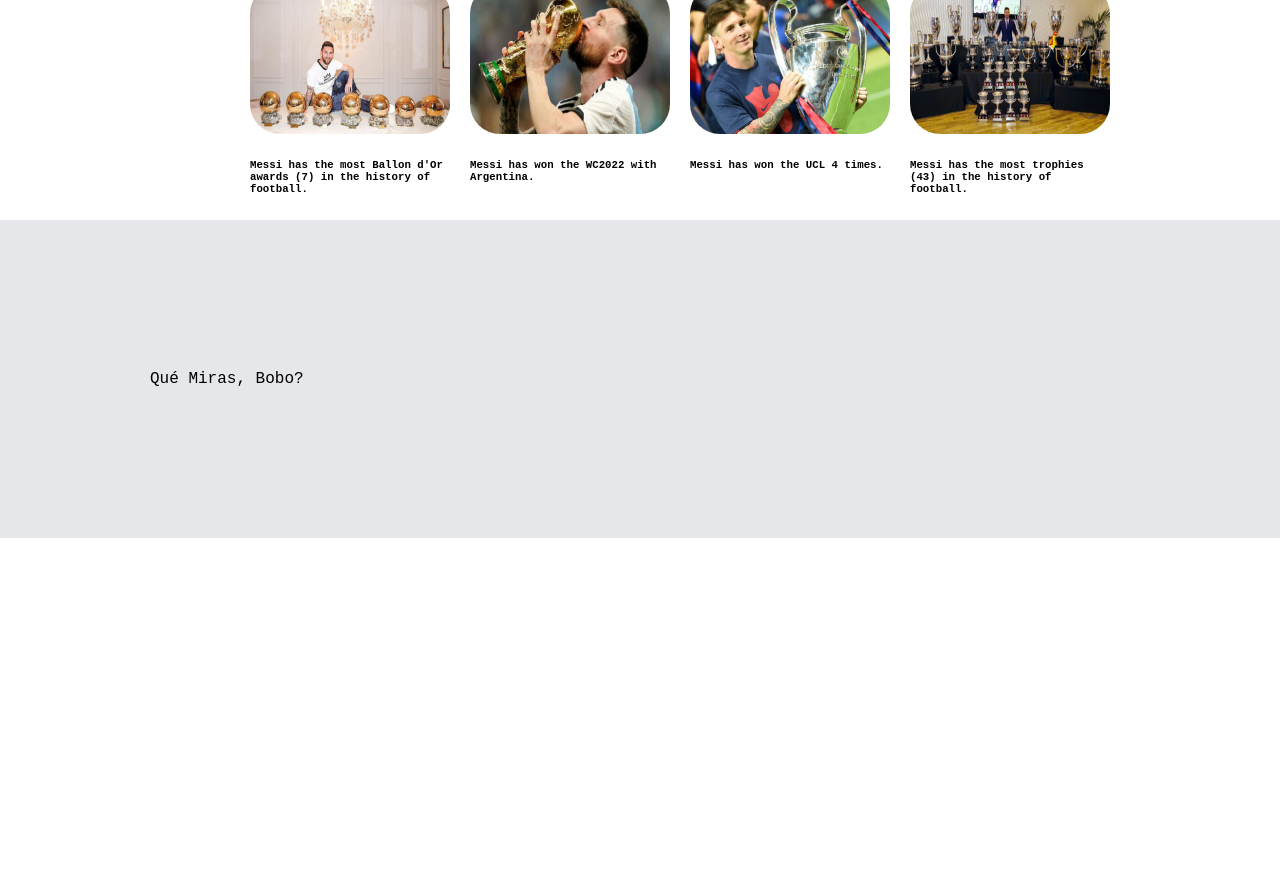
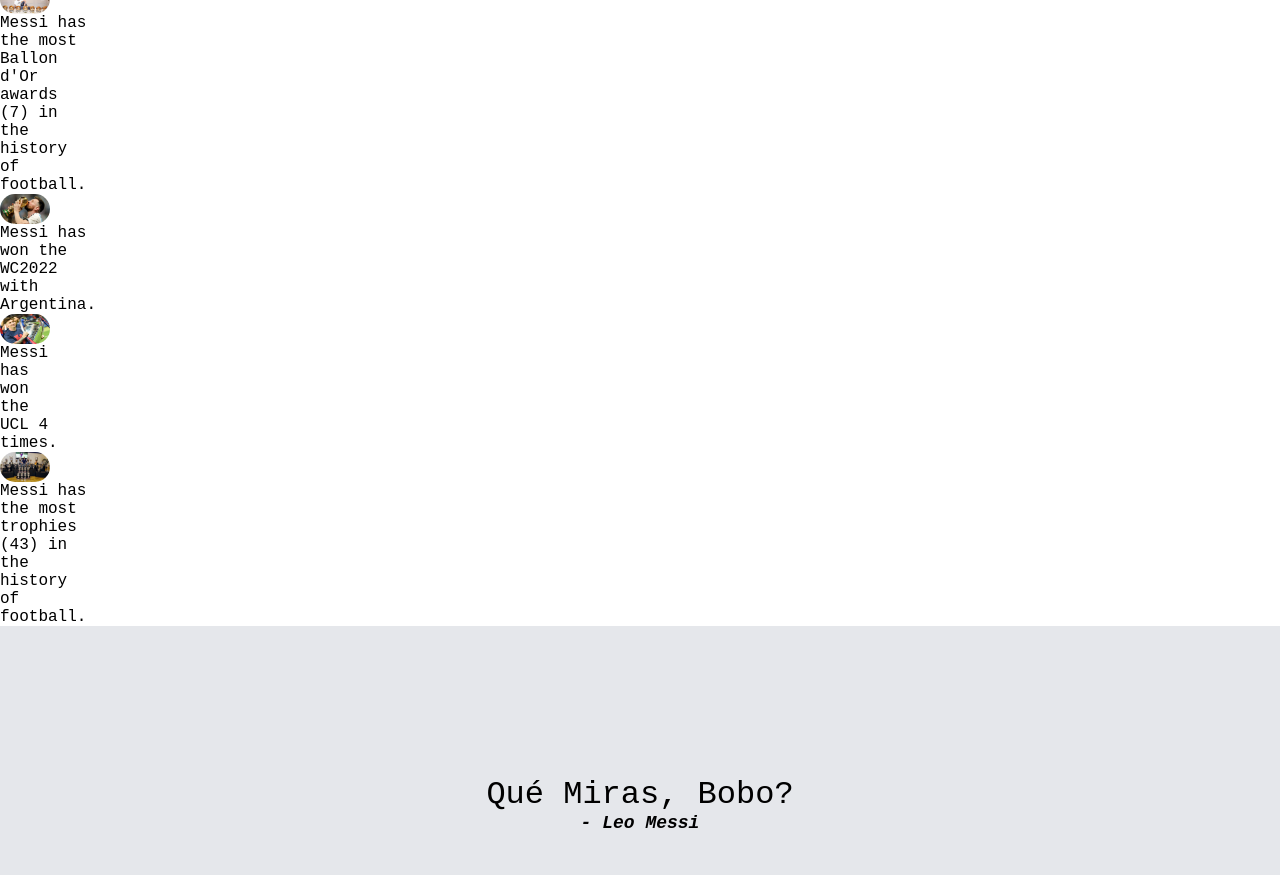
Before and after one commit to awsimness/landing_page, a plain HTML site: page index.html in a window 1280 px wide. Shown: the part 591-1466 px from the top of the page. Before the commit the page ends 1129 px from the top, so only its background shows below. Drawn offline with Linux system fonts and the light colour scheme.

Commit message:
Fix some formatting. Someissues in the accolades section still persist

```diff
--- a/index.html
+++ b/index.html
@@ -17,6 +17,7 @@
             <li><a href="#">header link two</a></li>
             <li><a href="#">header link three</a></li>
         </ul>
+    </div>
 
     <div class="main">
         <div class="content1">
@@ -26,32 +27,34 @@
         </div>
         <img class="hero" src="./images/messiwc.jpeg">
     </div>
-    </div>
 
     <div class="caption">Some Notable Accolades</div>
 
     <div class="accolades">
         <div class="pair p1">
             <img class="clip" src="./images/bdor.jpeg">
-            <h6>Messi has the most Ballon d'Or awards (7) in the history of football.</h1>
+            <div class="c1">Messi has the most Ballon d'Or awards (7) in the history of football.</div>
         </div>
 
         <div class="pair p2">
             <img class="clip" src="./images/wc2.jpg">
-            <h6>Messi has won the WC2022 with Argentina.</h1>
+            <div class="c1">Messi has won the WC2022 with Argentina.</div>
         </div>
 
         <div class="pair p3">
             <img class="clip" src="./images/ucl.jpg">
-            <h6>Messi has won the UCL 4 times.</h1>
+            <div class="c1">Messi has won the UCL 4 times.</div>
         </div>
 
         <div class="pair p4">
             <img class="clip" src="./images/trophies.jpg">
-            <h6>Messi has the most trophies (43) in the history of football.</h1>
+            <div class="c1">Messi has the most trophies (43) in the history of football.</div>
         </div>
     </div>
 
-    <div class="quote">Qué Miras, Bobo?</div>
+    <div class="quote">
+        <div>Qué Miras, Bobo?</div>
+        <div class="name">- Leo Messi</div>
+    </div>
 </body>
 </html>
--- a/style.css
+++ b/style.css
@@ -20,8 +20,12 @@ flex-wrap: wrap;
 font-family:'Courier New', Courier, monospace;
 }
 
+
 .main {
 display: flex;
+gap: 150px;
+background-color: #1f2937;
+flex-wrap: wrap;
 }
 
 .logo {
@@ -33,8 +37,7 @@ padding-left: 120px;
 .hero {
 height: 300px;
 width: 550px;
-padding-left: 150px;
-padding-top: 30px;
+padding-top: 50px;
 }
 
 .links {
@@ -81,9 +84,8 @@ font-size: 36px;
 
 .accolades {
 display: flex;
-gap: 20px;
-padding-left: 250px;
-width: 200px;
+flex-wrap: wrap;
+width: 50px;
 }
 
 .pair {
@@ -92,13 +94,24 @@ flex-direction: column;
 }
 
 .clip {
-width: 200px;
-height: 150px;
+width: 50px;
+height: 30px;
 border-color:#3882f6;
 border-radius: 30px;
 }
 
 .quote {
-    background-color: #e5e7eb;
+display: flex;
+flex-direction: column;
+align-items: center;
+justify-content: center;
+background-color: #e5e7eb;
 padding: 150px;
+font-size: xx-large;
 }
+
+.name {
+font-size: large;
+font-style: italic;
+font-weight: 800;
+}
```
Lines whose indentation alone changed are shown as unchanged.
